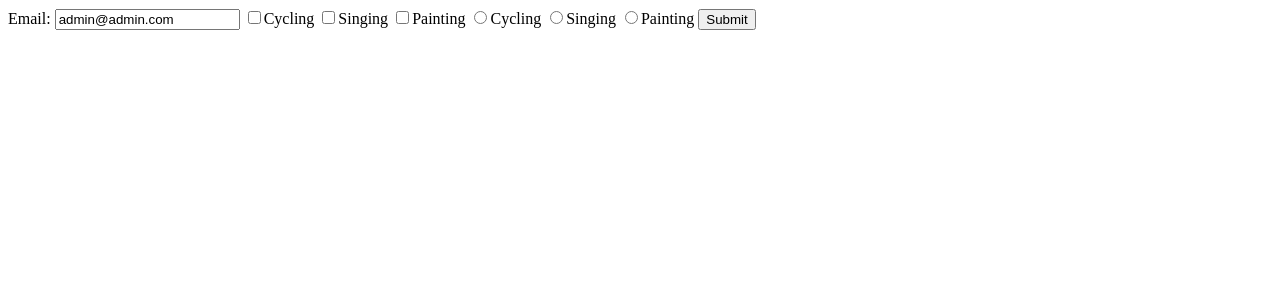
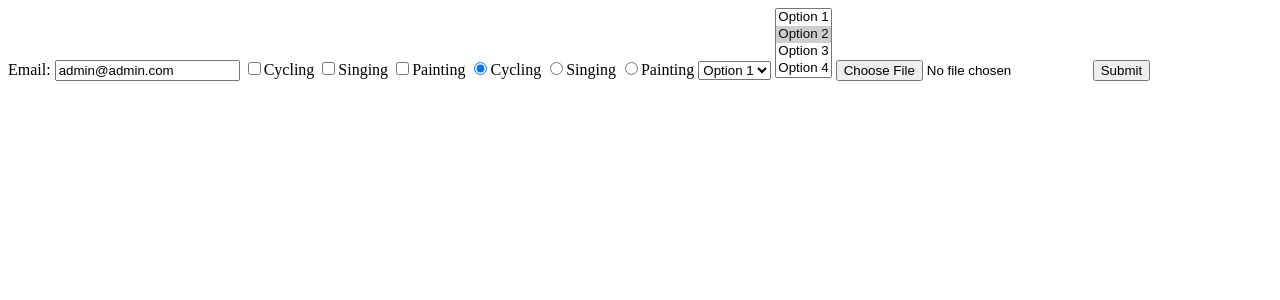
Before and after one commit to farukkhan14/ClassicalPHP, a PHP site: page /create.php in a window 1280 px wide. Shown: the top 300 px of the page. Run offline with PHP 8.4, Linux system fonts and the light colour scheme.

Commit message:
understanding file

```diff
--- a/create.php
+++ b/create.php
@@ -5,7 +5,7 @@
 </head>
 <body>
 
-<form action="store.php" method="get">
+<form action="store.php" method="post" enctype="multipart/form-data">
 
     <label for="email">Email:</label>
     <input type="text" name="email" value="admin@admin.com" />
@@ -15,9 +15,29 @@
     <input type="checkbox" name="hobby[]" value="Painting" />Painting
 
 
-    <input type="radio" name="hobby" value="Cycling" />Cycling
+    <input type="radio" name="hobby" value="Cycling" checked="checked" />Cycling
     <input type="radio" name="hobby" value="Singing" />Singing
     <input type="radio" name="hobby" value="Painting" />Painting
+
+
+    <select name="options">
+        <option value="option1">Option 1</option>
+        <option value="option2">Option 2</option>
+        <option value="option3">Option 3</option>
+
+    </select>
+
+
+    <select name="multioptions[]" multiple="multiple">
+        <option value="option1">Option 1</option>
+        <option value="option2" selected="selected">Option 2</option>
+        <option value="option3">Option 3</option>
+        <option value="option4">Option 4</option>
+        <option value="option5">Option 5</option>
+
+    </select>
+
+     <input type="file" name="aFile" />
 
     <input type="submit" value="Submit"/>
 </form>
--- a/store.php
+++ b/store.php
@@ -3,6 +3,8 @@ var_dump($_POST);
 
 echo "<pre>";
 print_r($_REQUEST);
+print_r($_FILES);
+
 echo "</pre>";
 
 die();
```
